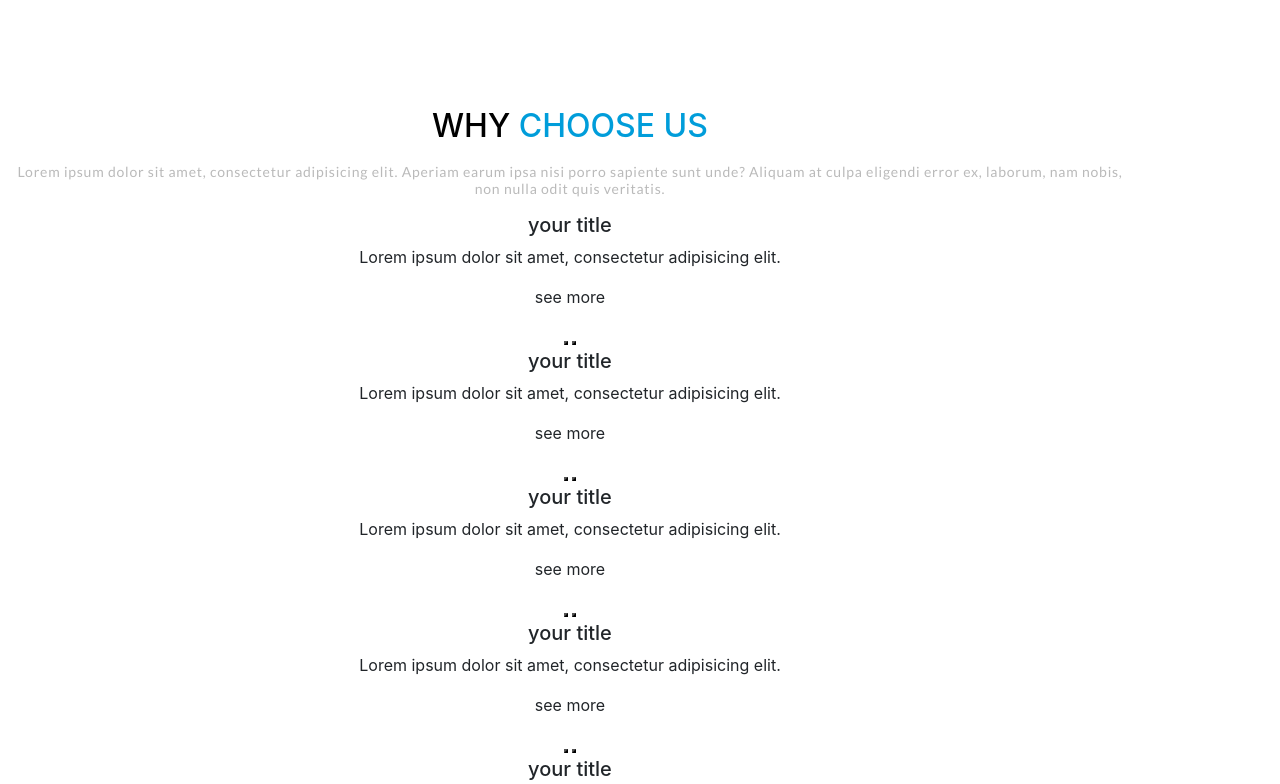
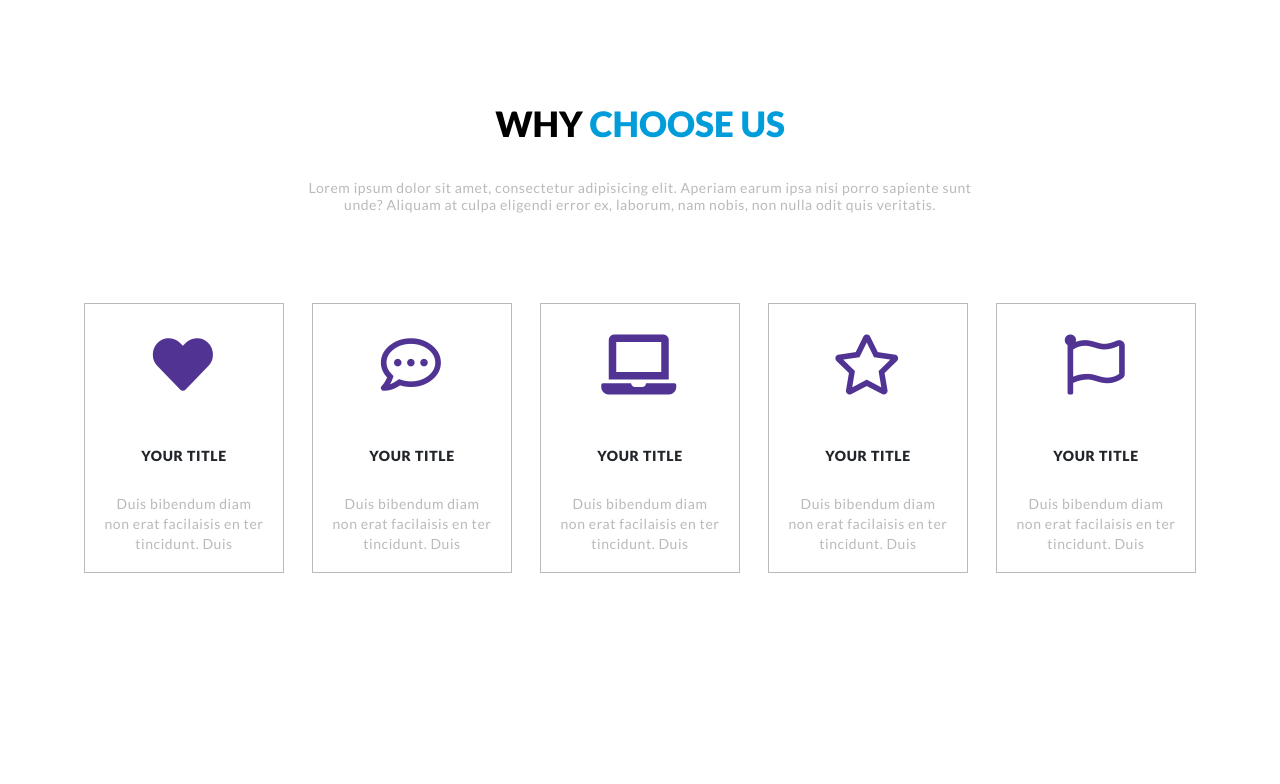
Before and after one commit to Alan4101/upqode, a website built with webpack: page dist/index.html in a window 1280 px wide. Shown: the part 705-1489 px from the top of the page. After the commit the page ends 1398 px from the top, so only its background shows below. Built offline with nearby package versions, Linux system fonts and the light colour scheme.

Commit message:
secont block

```diff
--- a/src/scss/main.scss
+++ b/src/scss/main.scss
@@ -23,6 +23,11 @@ $gradient_start : rgba(0, 193, 243, 0.8);
   width: 184px;
   border-top: 5px solid #dacf5a;
   display: none;
+}
+%header__title_h{
+  font:35px $lato-font-stack;
+  font-weight: bold;
+  text-transform: uppercase;
 }
 /*header*/
 .main__header{
@@ -145,20 +150,116 @@ $gradient_start : rgba(0, 193, 243, 0.8);
   }
 }
 .choose__block{
+  margin: 100px auto 100px;
   width: 100%;
+  .row{
+    flex-direction: column;
     text-align: center;
-  margin: 100px 0;
     .title__head{
-    padding: 10px 0;
-    text-transform: uppercase;
+      padding: 5px 0;
       color: black;
+      margin: 0 auto;
+      @extend %header__title_h;
       .color-blue{
         color: #009dda;
       }
     }
     .head__caption{
-    letter-spacing: 0.055em;
+      letter-spacing: 0.04em;
+      line-height: 24px;
       font: 14px $lato-font-stack;
       color: #bababa;
+      width: 700px;
+      max-width: 100%;
+      margin: 0 auto 30px;
+      padding: 30px 0;
+
+    }
+    .advantages__block{
+      margin: 30px 0 20px;
+      @extend %flex-2;
+      .advantage__item{
+        @extend %flex-1;
+        flex-direction: column;
+        margin: 0 14px;
+        border: 1px solid #bababa;
+        width: 200px;
+        max-width: 100%;
+        height: 270px;
+        .item-icon{
+          color: #503392;
+          font-size: 60px;
+          margin: 16px 0;
+          i{
+            letter-spacing: 0.04em;
+            line-height: 24px;
           }
         }
+        .item-content-text{
+          font:14px $lato-font-stack ;
+          text-align: center;
+          height: 150px;
+          h5{
+            font-size: 14px;
+            letter-spacing: 0.05em;
+            text-transform: uppercase;
+            font-weight: 900;
+            line-height: 60px;
+          }
+          p{
+            margin: 0 auto;
+            text-align: center;
+            width: 160px;
+            letter-spacing: 0.04em;
+            line-height: 20px;
+            color: #bababa;
+          }
+
+        }
+        .item-content{
+          display: none;
+          width: 100%;
+          height: 150px;
+          text-align: center;
+          p{
+            text-transform: uppercase;
+            font: 14px $lato-font-stack;
+            font-weight: 600;
+            letter-spacing: 0.05em;
+            line-height: 60px;
+            color: #fff;
+          }
+          .item-btn__wrapp{
+            .button-adv{
+              display: inline-block;
+              width: 35px;
+              height: 35px;
+              border-radius: 50%;
+              border: 2px solid #fff;
+              color: #ffffff;
+              background: #503392;
+              padding: 4px;
+              &:hover, &:active{
+                background: #ffffff;
+                color: #503392;
+              }
+            }
+            .button-adv:first-child{
+              transform: rotate(90deg);
+            }
+          }
+
+        }
+        &:hover .item-content-text{
+          display: none;
+        }
+        &:hover .item-content{
+          display: block;
+          background: #503392;
+
+        }
+      }
+    }
+  }
+
+}
```
Also changed, not shown: dist/index.html, dist/style.css. Lines whose indentation alone changed are shown as unchanged.
